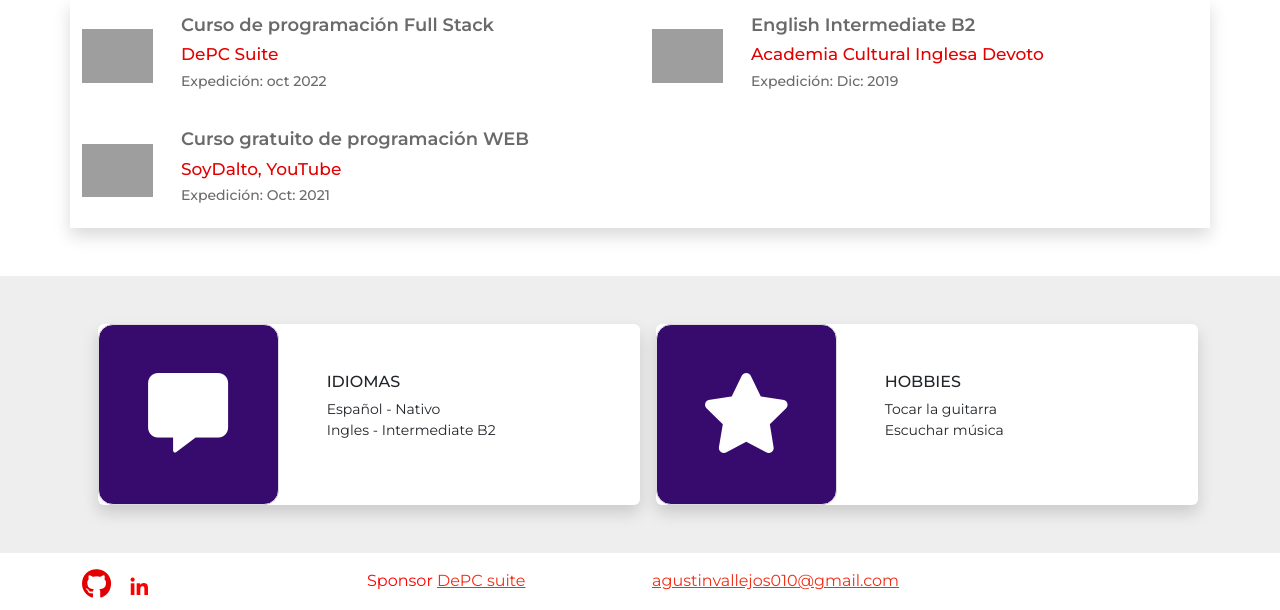
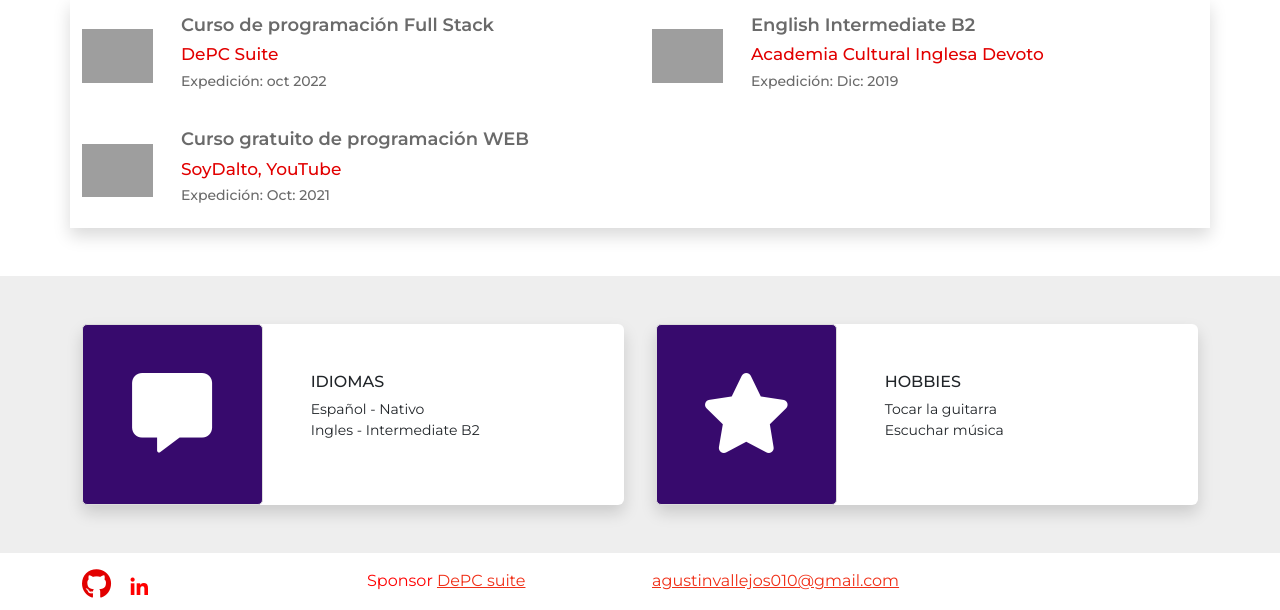
Before and after one commit to AgusVallejos/portfolio, a PHP site: page /sobre-mi.html in a window 1280 px wide. Shown: the part 1849-2459 px from the top of the page. Run offline with PHP 8.4, Linux system fonts and the light colour scheme; grey boxes are pictures that could not be loaded.

Commit message:
sobre-mi completado 95%

```diff
--- a/css/estilos.css
+++ b/css/estilos.css
@@ -285,7 +285,7 @@ main p {
 
 #hobbies .card {
     background-color: #370A6D;
-    border-radius: 15px;
+    border-radius: 5px;
 }
 
 #hobbies h2 {
--- a/sobre-mi.html
+++ b/sobre-mi.html
@@ -324,7 +324,7 @@
             <div class="container">
                 <div class="row py-5 mx-0">
                     <div class="col-sm-6 col-12 pb-3 pb-sm-0">
-                        <div class="row mr-sm-1 bg-white shadow rounded ms-sm-1">
+                        <div class="row mr-sm-1 bg-white shadow rounded me-sm-1">
                             <div class="col-4 text-center card py-5">
                                 <i class="fas fa-comment-alt"></i>
                             </div>
```
